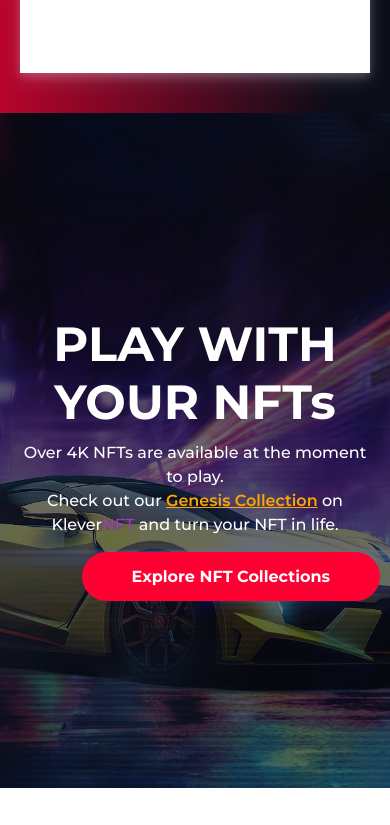
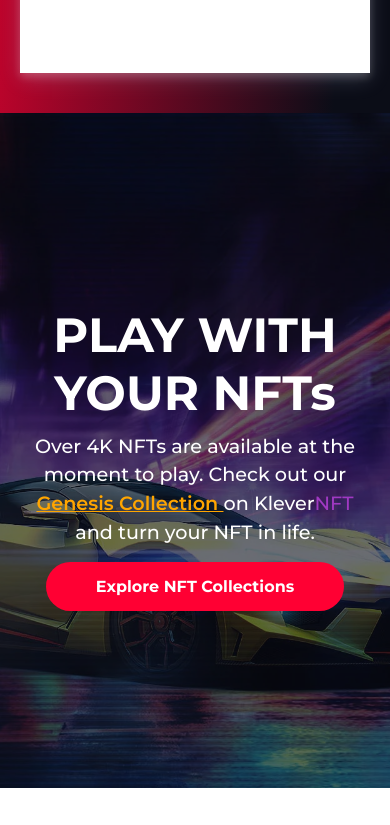
Before and after one commit to adeyemiadekunle/FlamingWheelz-v1.1, a React (Create React App) app: page / in a window 390 px wide. Shown: the part 1792-2617 px from the top of the page. Built offline with nearby package versions, Linux system fonts and the light colour scheme; a web font is replaced by a local one.

Commit message:
Adjust the Mobile view

```diff
--- a/src/Pages/Home/Home.js
+++ b/src/Pages/Home/Home.js
@@ -30,6 +30,7 @@ import {
   NFTHeadingContainer,
   NFTHeadingh2,
   NFTTextContainer,
+  NFTTextRap,
   NFTText,
   NFTBtnContainer,
   KleverNFT,
@@ -179,23 +180,23 @@ function Home() {
             <NFTImg src={NFTIMG} alt="A man Playing Racing Game" />
           </NFTSectionbg>
           <NFTSectionOverlay></NFTSectionOverlay>
+
           <NFTContentCon>
+            <NFTTextContainer>
               <NFTHeadingContainer>
                 <NFTHeadingh2>PLAY WITH YOUR NFTs</NFTHeadingh2>
               </NFTHeadingContainer>
-            <NFTTextContainer>
+
+              <NFTTextRap>
                 <NFTText>
                   Over 4K NFTs are available at the moment to play.
-                <br></br>
-                Check out our{' '}
-                <TextUnderline as="a">
-                  Genesis Collection
-                </TextUnderline>{' '}
+                  Check out our <TextUnderline as="a"> Genesis Collection </TextUnderline>{' '}
                   on Klever
                   <KleverNFT>NFT </KleverNFT>
                   and turn your NFT in life.
                 </NFTText>
-            </NFTTextContainer>
+              </NFTTextRap>
+
               <NFTBtnContainer className="btn">
                 <Button
                   as="a"
@@ -204,6 +205,7 @@ function Home() {
                   Explore NFT Collections
                 </Button>
               </NFTBtnContainer>
+            </NFTTextContainer>
           </NFTContentCon>
         </NFTSection>
         {/* End of NFT */}
@@ -266,15 +268,16 @@ function Home() {
                 <TextUnderline>Hypatia Games</TextUnderline> is the
                 ecosystem for racing blockchain games developed by
                 Hypatia Games Studio, currently including
-               <TextUnderline> FlamingWheelz</TextUnderline> and more yet to come.
+                <TextUnderline> FlamingWheelz</TextUnderline> and more
+                yet to come.
                 <div>
                   <br></br>
                 </div>
                 All Hypatia Games are connected by the utility
-                governance token <TextUnderline>HGT</TextUnderline>, which serves as the primary
-                currency of purchase, utility, and action across all
-                the games. HGT is designed for use across multiple
-                connected products.
+                governance token <TextUnderline>HGT</TextUnderline>,
+                which serves as the primary currency of purchase,
+                utility, and action across all the games. HGT is
+                designed for use across multiple connected products.
                 <div>
                   <br></br>
                 </div>
--- a/src/Pages/Home/styles.js
+++ b/src/Pages/Home/styles.js
@@ -21,7 +21,7 @@ export const Button = styled.button`
     props.primary &&
     css`
       background: transparent;
-      color: white ;
+      color: white;
       border: 2px solid #ffffff;
 
       &:hover {
@@ -42,19 +42,15 @@ export const Button = styled.button`
       &:hover {
         transition: 0.2s;
         color: #0b0d17;
-
       }
     `}
-
 `;
 
-
 export const TextUnderline = styled.span`
-color: orange ;
+  color: orange;
   text-decoration: underline;
   font-weight: 600;
-
-`
+`;
 // End of Global
 
 // Home Section
@@ -102,7 +98,7 @@ export const HeroSectionOverlay = styled.div`
   width: 100%;
   position: absolute;
   z-index: -1;
-  background: rgba(11, 13, 23, 0.470);
+  background: rgba(11, 13, 23, 0.47);
 `;
 
 export const HeroHeadingContainer = styled.div`
@@ -144,7 +140,7 @@ export const HeroTextContainer = styled.div`
   margin: 0 auto;
   width: 100%;
 
-  @media screen and (max-width:480px) {
+  @media screen and (max-width: 480px) {
     padding: 0 22px;
   }
 `;
@@ -206,7 +202,6 @@ export const HeroButton = styled.button`
         border: 2px solid #ff0033;
       }
     `};
-
 `;
 
 export const HeroDownloadContainer = styled.div`
@@ -241,7 +236,6 @@ export const AboutContainer = styled.div`
   max-width: 1300px;
   margin: 0 auto;
   color: white;
-
 `;
 
 export const AboutTextCon = styled.div`
@@ -319,7 +313,6 @@ export const NFTSection = styled.div`
   justify-content: right;
   align-items: right;
 
-
   @media screen and (max-width: 480px) {
     text-align: center;
     gap: 20px;
@@ -353,30 +346,26 @@ export const NFTSectionOverlay = styled.div`
   width: 100%;
   position: absolute;
   z-index: -1;
-  background: rgba(11, 13, 23, 0.60);
+  background: rgba(11, 13, 23, 0.6);
 `;
-
 
 export const NFTContentCon = styled.div`
   z-index: 1;
   display: flex;
-flex-flow: column;
-justify-content: center;
+  justify-content: flex-end;
+  align-items: center;
   max-width: 1300px;
   margin: 0 auto;
-text-align: right;
   width: 100%;
-
-`
+  height: 100%;
+`;
 export const NFTHeadingContainer = styled.div`
   z-index: 1;
   width: 100%;
-  padding: 0 20px;
 `;
 
 export const NFTHeadingh2 = styled.h2`
   font-size: 3.5rem;
-  /* text-align: left; */
   font-weight: bold;
   color: white;
   padding-bottom: 10px;
@@ -388,15 +377,22 @@ export const NFTHeadingh2 = styled.h2`
 `;
 
 export const NFTTextContainer = styled.div`
+  display: flex;
+  flex-flow: column;
   width: 100%;
   z-index: 1;
-  padding: 0 20px;
+  padding: 50px 20px;
+  width: 60%;
+
+  @media screen and (max-width: 768px) {
+    width: 100%;
+  }
 `;
 
-export const NFTText = styled.p`
+export const NFTTextRap = styled.div`
   color: white;
   line-height: 1.5;
-  text-align: right;
+  text-align: left;
 
   @media screen and (max-width: 480px) {
     width: 100%;
@@ -404,9 +400,12 @@ export const NFTText = styled.p`
   }
 `;
 
+export const NFTText = styled.p`
+  font-size: 1.2rem;
+`;
+
 export const KleverNFT = styled.span`
   color: rgb(160, 57, 194);
-
 `;
 
 export const NFTLink = styled.div`
@@ -417,19 +416,14 @@ export const NFTLink = styled.div`
 export const NFTBtnContainer = styled.div`
   width: 100%;
   z-index: 1;
-  padding: 0 10px;
   padding-top: 30px;
 `;
-
-
-
 
 // The Cummunity
 
 export const Community = styled.div`
-background: white ;
-
-`
+  background: white;
+`;
 
 export const CommunityContainer = styled.div`
   display: flex;
@@ -437,8 +431,7 @@ export const CommunityContainer = styled.div`
   overflow: hidden;
   max-width: 1300px;
   margin: 0 auto;
-  padding: 0 10px;
-
+  padding: 0 20px;
 `;
 
 export const CommunityHeadingContainer = styled.div`
@@ -477,15 +470,12 @@ export const CommunityReadMore = styled.p`
 
 export const CommunityReadMoreBtn = styled.button`
   @media screen and (max-width: 768px) {
-
     padding: 15px 40px;
     background: #ff0033;
     border-radius: 8px;
     border: #ff0033;
     color: white;
     font-weight: bold;
-
-
 
     :hover {
       opacity: 0.8;
@@ -503,10 +493,8 @@ display: flex;
   justify-content: center;
   align-items: center;
   margin-bottom: 30px;
-`
+`;
 // End of Community
-
-
 
 // The Patner
 export const Patner = styled.div`
@@ -518,14 +506,13 @@ export const Patner = styled.div`
   height: 80vh;
 
   @media screen and (max-width: 480px) {
-
   }
 `;
 
 export const PatnerCon = styled.div`
   max-width: 1300px;
   margin: 0 auto;
-  padding: 10px;
+  padding: 10px 20px;
   display: flex;
   flex-direction: column;
   width: 100%;
@@ -563,10 +550,9 @@ export const HGTContainer = styled.div`
   height: 100vh;
   background-color: black;
 
-
-  @media screen and (max-width: 480px) {
+  @media screen and (max-width: 768px) {
     justify-content: center;
-    height: 80vh;
+    height: 90vh;
   }
 `;
 export const HGTSectionbg = styled.div`
@@ -594,7 +580,6 @@ export const HGTSectionOverlay = styled.div`
   width: 100%;
   position: absolute;
   z-index: -1;
-
 `;
 
 export const HGTContentContainer = styled.div`
@@ -611,7 +596,7 @@ export const HGTContentContainer = styled.div`
 export const HGTTextContainer = styled.div`
   z-index: 1;
   width: 100%;
-  padding: 50px 10px;
+  padding: 50px 20px;
   display: flex;
   flex-flow: column;
   width: 50%;
@@ -627,7 +612,6 @@ export const HGTHeadingh2 = styled.h2`
   font-weight: bold;
   color: #33aaf5;
   padding-bottom: 15px;
-
 
   @media screen and (max-width: 768px) {
     font-size: 2rem;
```
Lines whose indentation alone changed are shown as unchanged.
